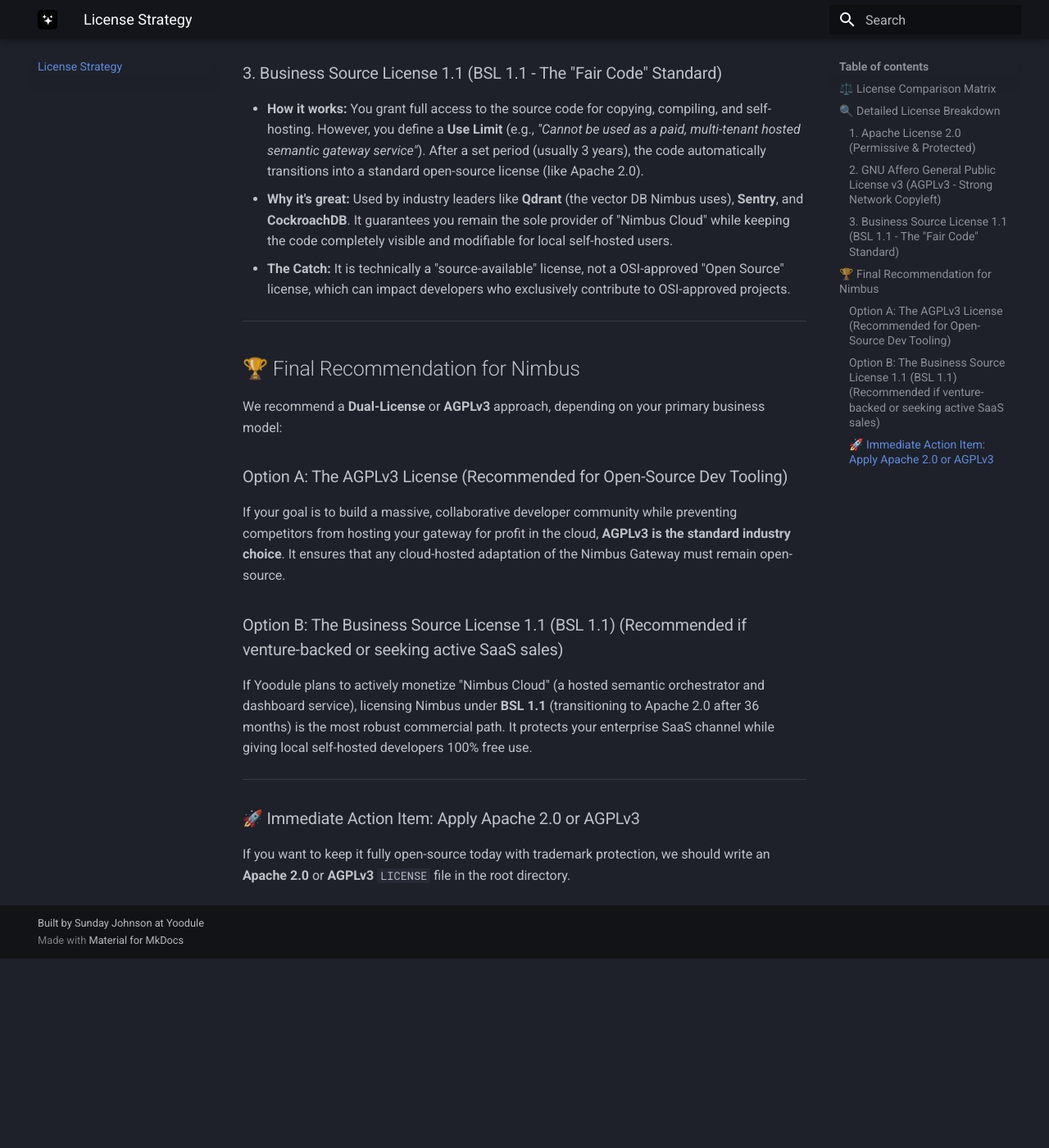
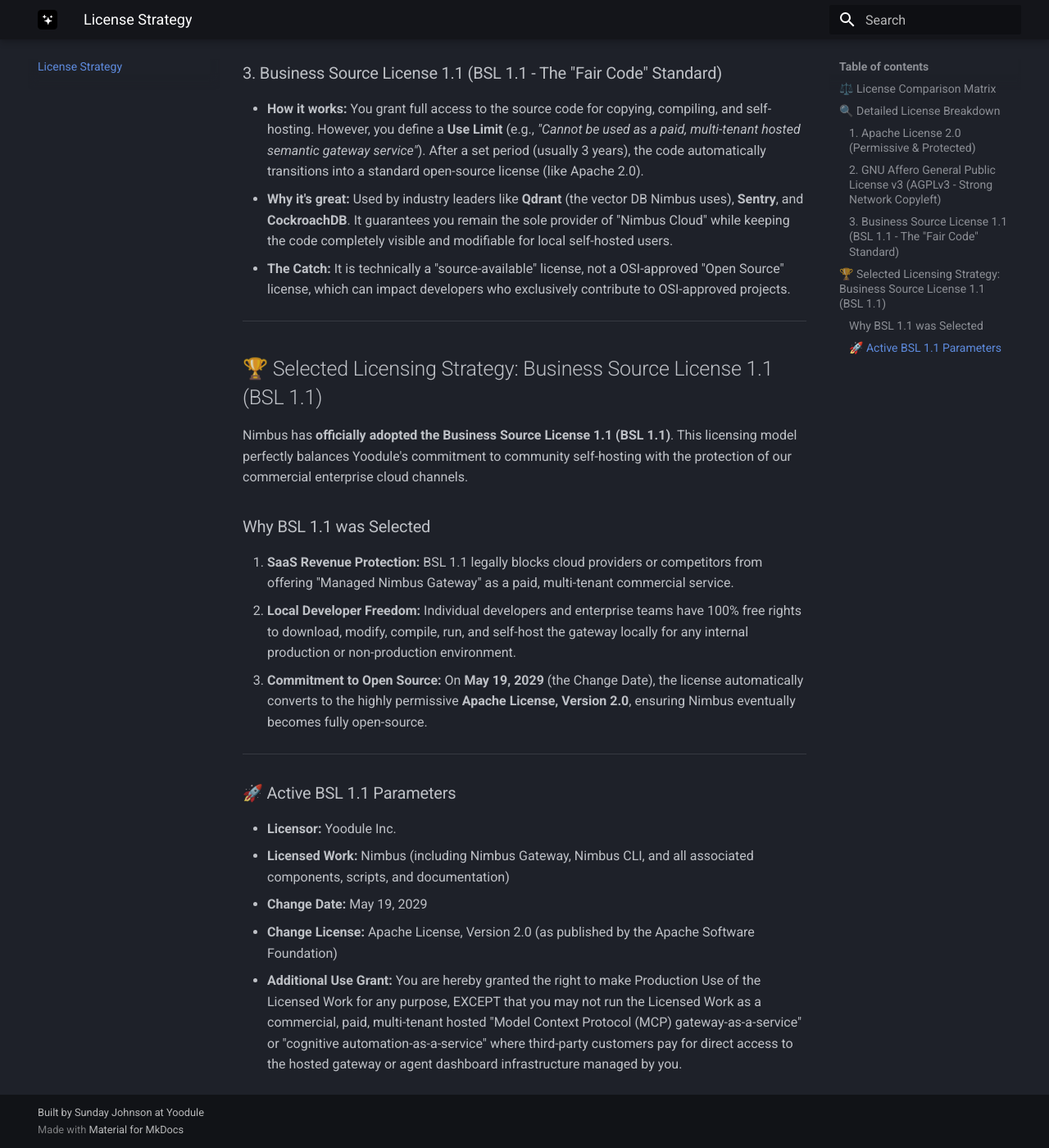
Before and after one commit to Yoodule/nimbus, an MkDocs documentation site: the page built from docs/license_recommendation.md, in a window 1280 px wide and 1400 px high, scrolled down 1665 px. Shown: the whole window at 82% size. Built offline with MkDocs 1.6.1 and Material for MkDocs 9.7.7, drawn with Linux system fonts in a browser that asks for light colours; before the commit the page ends 2834 px from its top, so only the background shows below that.

Commit message:
docs: update license strategy to officially reflect BSL 1.1 selection

```diff
--- a/docs/license_recommendation.md
+++ b/docs/license_recommendation.md
@@ -36,17 +36,20 @@
 
 ---
 
-## 🏆 Final Recommendation for Nimbus
+## 🏆 Selected Licensing Strategy: Business Source License 1.1 (BSL 1.1)
 
-We recommend a **Dual-License** or **AGPLv3** approach, depending on your primary business model:
+Nimbus has **officially adopted the Business Source License 1.1 (BSL 1.1)**. This licensing model perfectly balances Yoodule's commitment to community self-hosting with the protection of our commercial enterprise cloud channels.
 
-### Option A: The AGPLv3 License (Recommended for Open-Source Dev Tooling)
-If your goal is to build a massive, collaborative developer community while preventing competitors from hosting your gateway for profit in the cloud, **AGPLv3 is the standard industry choice**. It ensures that any cloud-hosted adaptation of the Nimbus Gateway must remain open-source.
-
-### Option B: The Business Source License 1.1 (BSL 1.1) (Recommended if venture-backed or seeking active SaaS sales)
-If Yoodule plans to actively monetize "Nimbus Cloud" (a hosted semantic orchestrator and dashboard service), licensing Nimbus under **BSL 1.1** (transitioning to Apache 2.0 after 36 months) is the most robust commercial path. It protects your enterprise SaaS channel while giving local self-hosted developers 100% free use.
+### Why BSL 1.1 was Selected
+1. **SaaS Revenue Protection:** BSL 1.1 legally blocks cloud providers or competitors from offering "Managed Nimbus Gateway" as a paid, multi-tenant commercial service.
+2. **Local Developer Freedom:** Individual developers and enterprise teams have 100% free rights to download, modify, compile, run, and self-host the gateway locally for any internal production or non-production environment.
+3. **Commitment to Open Source:** On **May 19, 2029** (the Change Date), the license automatically converts to the highly permissive **Apache License, Version 2.0**, ensuring Nimbus eventually becomes fully open-source.
 
 ---
 
-### 🚀 Immediate Action Item: Apply Apache 2.0 or AGPLv3
-If you want to keep it fully open-source today with trademark protection, we should write an **Apache 2.0** or **AGPLv3** `LICENSE` file in the root directory.
+### 🚀 Active BSL 1.1 Parameters
+* **Licensor:** Yoodule Inc.
+* **Licensed Work:** Nimbus (including Nimbus Gateway, Nimbus CLI, and all associated components, scripts, and documentation)
+* **Change Date:** May 19, 2029
+* **Change License:** Apache License, Version 2.0 (as published by the Apache Software Foundation)
+* **Additional Use Grant:** You are hereby granted the right to make Production Use of the Licensed Work for any purpose, EXCEPT that you may not run the Licensed Work as a commercial, paid, multi-tenant hosted "Model Context Protocol (MCP) gateway-as-a-service" or "cognitive automation-as-a-service" where third-party customers pay for direct access to the hosted gateway or agent dashboard infrastructure managed by you.
```
